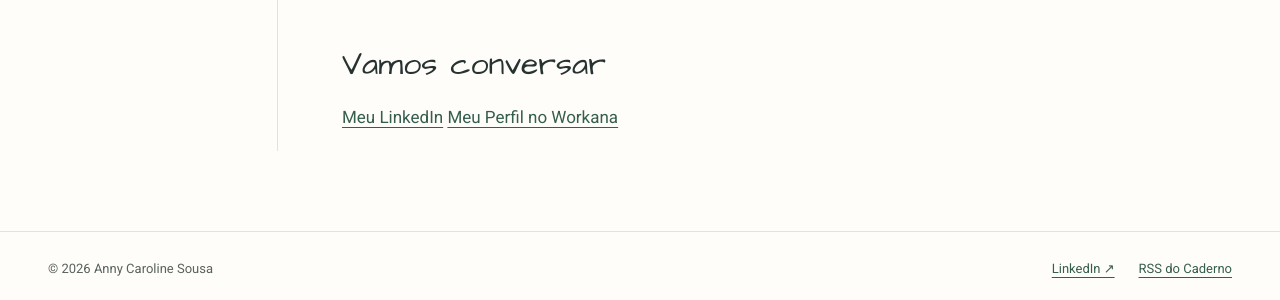
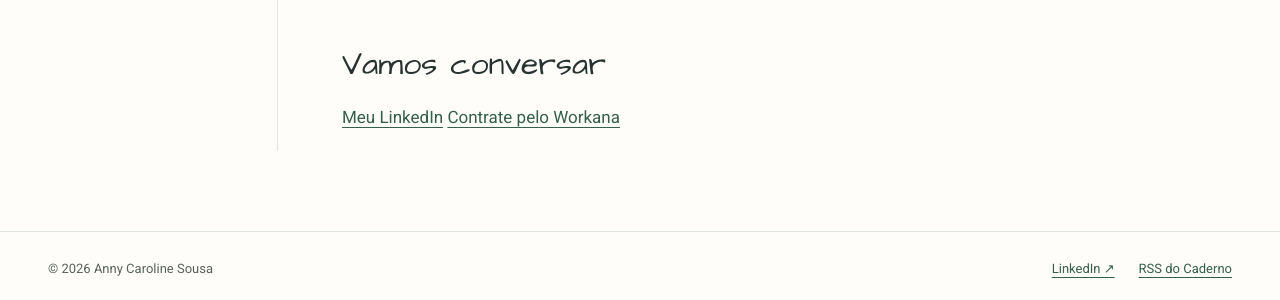
Before and after one commit to annysource/annysource.github.io, a Jekyll site: the page built from sobre/index.md, in a window 1280 px wide. Shown: the part 713-1013 px from the top of the page. Built offline with Jekyll 4.4.1, drawn with Linux system fonts in a browser that asks for light colours.

Commit message:
Update index.md

```diff
--- a/sobre/index.md
+++ b/sobre/index.md
@@ -16,7 +16,7 @@ Games, XR, IA e tecnologias emergentes, com atenção à qualidade da experiênc
 ## Vamos conversar
 
 [Meu LinkedIn]({{ site.linkedin_url }})
-[Meu Perfil no Workana]({{ site.workana_url }})
+[Contrate pelo Workana]({{ site.workana_url }})
 
 {% if site.email != "" %}[Enviar email](mailto:{{ site.email }}){% endif %}
 {% if site.cv_url != "" %}[Currículo]({{ site.cv_url | relative_url }}){% endif %}
```
